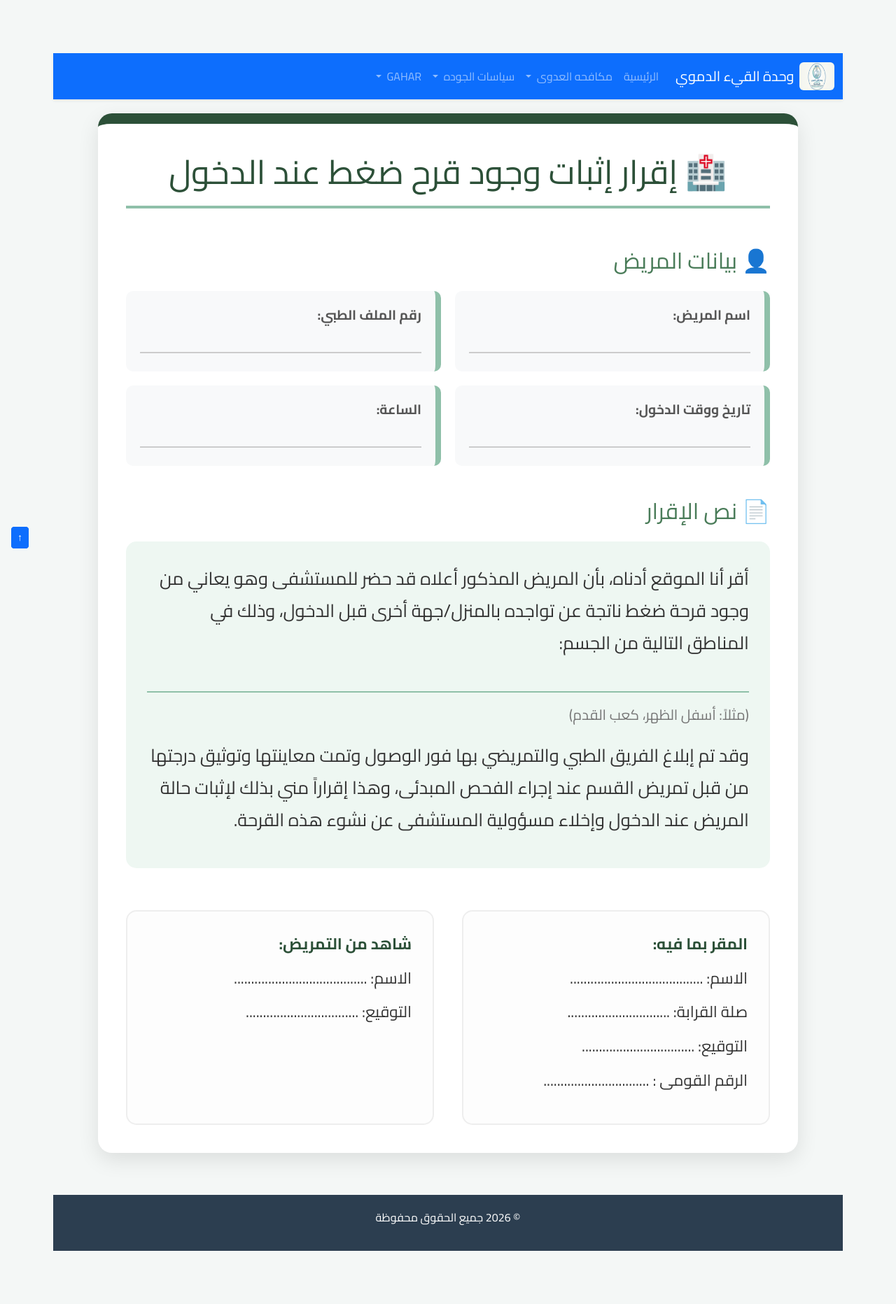
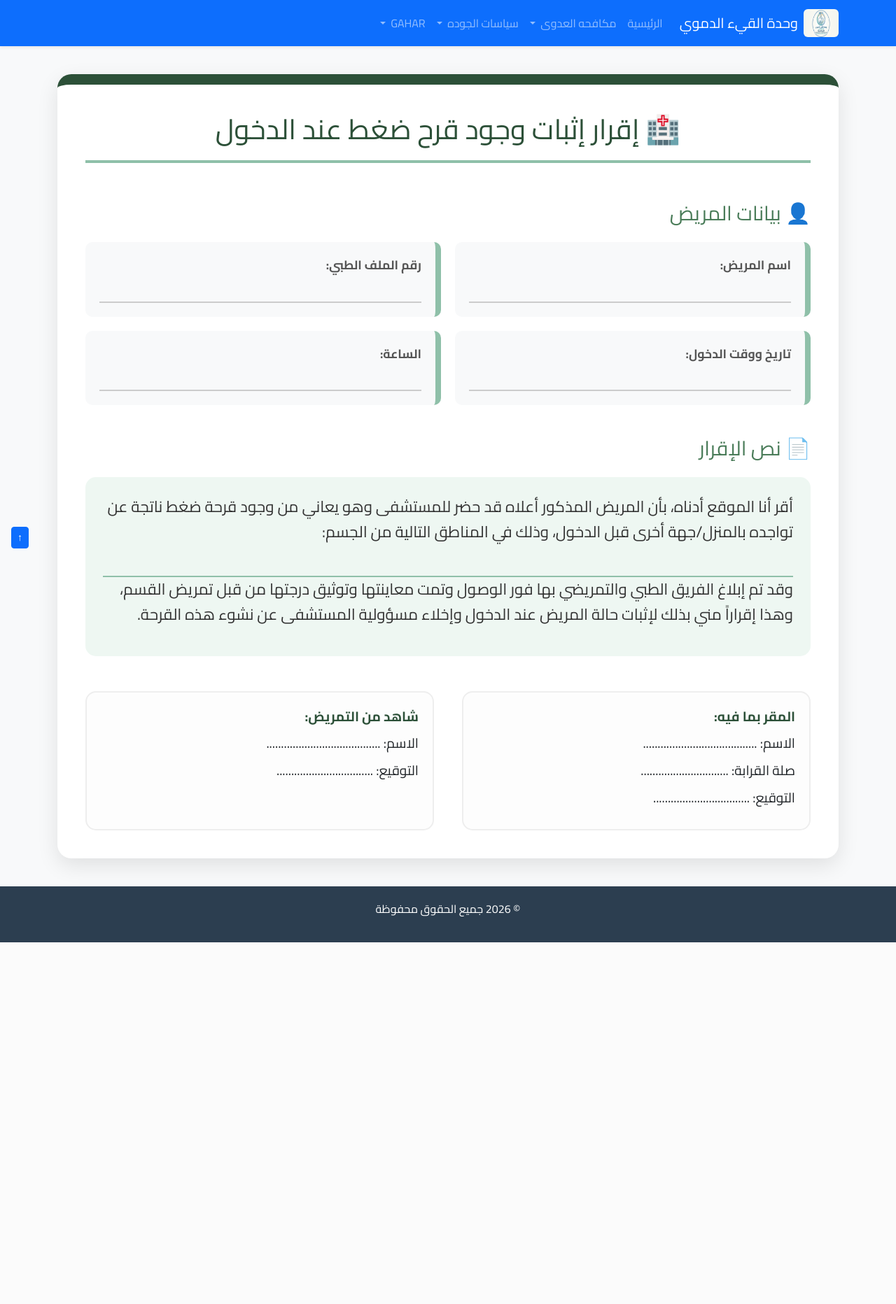
Before and after one commit to hassanelaraby46-tech/hematemsis-unit, a Django app: page /pre/ in a window 1280 px wide. Shown: the whole page at 70% size. After the commit the page ends 1347 px from the top, so only its background shows below. Run offline with Django 4.2, Linux system fonts and the light colour scheme.

Commit message:
تحديث صفحة الخدمات الإدارية

```diff
--- a/templates/hassan/base.html
+++ b/templates/hassan/base.html
@@ -1,38 +1,44 @@
 {% load static %}
 <!DOCTYPE html>
 <html lang="ar" dir="rtl">
-    <a href="#" class="btn btn-primary btn-sm position-fixed bottom-0 end-0 m-3" id="backToTop">↑</a>
-
 <head>
-    <a href="#" class="btn btn-primary btn-sm position-fixed bottom-0 end-0 m-3" id="backToTop">↑</a>
     <meta charset="UTF-8">
-    <meta name="viewport" content="width=device-width, initial-scale=1.0">
+    <meta name="viewport" content="width=device-width, initial-scale=1.0, maximum-scale=1.0, user-scalable=yes">
+    <title>وحدة القيء الدموي</title>
 
     <link rel="stylesheet" href="https://cdn.jsdelivr.net/npm/bootstrap@5.3.0/dist/css/bootstrap.rtl.min.css">
-
     <link href="https://fonts.googleapis.com/css2?family=Cairo:wght@400;700&display=swap" rel="stylesheet">
 
     <style>
-        body { font-family: 'Cairo', sans-serif; background-color: #f8f9fa; }
-        .main-content { min-height: 80vh; padding: 20px 0; }
-        footer { background-color: #2c3e50; color: white; padding: 20px 0; margin-top: 40px; text-align: center; }
+        body { font-family: 'Cairo', sans-serif; background-color: #f8f9fa; display: flex; flex-direction: column; min-height: 100vh; }
+        .main-content { flex: 1; padding: 20px 0; }
+        footer { background-color: #2c3e50; color: white; padding: 20px 0; text-align: center; margin-top: auto; }
+        #backToTop { z-index: 1000; }
     </style>
+    {% block extra_head %}{% endblock %}
+</head>
 
-    {% block extra_head %}{% endblock %}
-
+<body>
     {% include 'parts/navbar.html' %}
 
-    <main class="container main-content">
+    <main class="container-fluid main-content">
         {% block content %}{% endblock %}
     </main>
 
+    <a href="#" class="btn btn-primary btn-sm position-fixed bottom-0 end-0 m-3" id="backToTop">↑</a>
+
     <footer>
         <div class="container">
-            <p>&copy; {% now "Y" %}  جميع الحقوق محفوظة</p>
+            <p>&copy; {% now "Y" %} جميع الحقوق محفوظة</p>
         </div>
     </footer>
 
     <script src="https://cdn.jsdelivr.net/npm/bootstrap@5.3.0/dist/js/bootstrap.bundle.min.js"></script>
-    {% block extra_scripts %}{% endblock %}
+    <script>
+        document.getElementById("backToTop").addEventListener("click", function(e){
+            e.preventDefault();
+            window.scrollTo({top: 0, behavior: 'smooth'});
+        });
+    </script>
 </body>
 </html>
--- a/templates/hassan/pressure_ulcer.html
+++ b/templates/hassan/pressure_ulcer.html
@@ -1,146 +1,51 @@
 {% extends 'hassan/base.html' %}
+
 {% block content %}
-
-    <meta charset="UTF-8">
-    <title>بوستر قرح الضغط</title>
 <style>
-        /* ضبط المقاس ليكون A3 (مقاس بوستر شائع) */
-        @page { size: A3; margin: 0; }
-        body {
-            font-family: 'Cairo', 'Arial', sans-serif;
-            margin: 0;
-            padding: 2cm;
-            background-color: #f4f7f6; /* خلفية هادئة */
-            color: #333;
-        }
     .poster-container {
         background: white;
-            width: 1000px; /* يناسب عرض A3 */
-            margin: auto;
+        width:auto; /* العرض الثابت الذي تريده */
+        margin: 20px auto;
         padding: 40px;
         border-radius: 20px;
         box-shadow: 0 10px 30px rgba(0, 0, 0, 0.1);
-            border-top: 15px solid #2c5038; /* لون المستشفى */
-        }
-        h1.main-title {
-            text-align: center;
-            color: #2c5038;
-            font-size: 3em;
-            margin-bottom: 50px;
-            border-bottom: 4px solid #8fc0a9;
-            padding-bottom: 20px;
-        }
-        .section { margin-bottom: 40px; }
-        .section-title {
-            font-size: 2em;
-            color: #4a7c59;
-            margin-bottom: 20px;
-            display: flex;
-            align-items: center;
-        }
-        .field-group {
-            display: grid;
-            grid-template-columns: repeat(2, 1fr);
-            gap: 20px;
-        }
-        .field {
-            background: #f8f9fa;
-            padding: 20px;
-            border-radius: 10px;
-            border-right: 8px solid #8fc0a9;
-        }
-        .field-label {
-            font-size: 1.2em;
-            font-weight: bold;
-            color: #555;
-            display: block;
-            margin-bottom: 10px;
-        }
-        .field-input {
-            border-bottom: 2px solid #ccc;
-            width: 100%;
-            height: 30px;
-            display: inline-block;
-        }
-        .acknowledgment {
-            font-size: 1.6em;
-            line-height: 1.8;
-            background: #eef7f2;
-            padding: 30px;
-            border-radius: 15px;
-            color: #333;
-        }
-        .signature-section {
-            display: grid;
-            grid-template-columns: repeat(2, 1fr);
-            gap: 40px;
-            margin-top: 60px;
-            font-size: 1.4em;
-        }
-        .signature-box {
-            background: #fdfdfd;
-            border: 2px solid #eee;
-            padding: 30px;
-            border-radius: 15px;
-        }
-        .signature-title {
-            font-weight: bold;
-            color: #2c5038;
-            margin-bottom: 15px;
-            display: block;
-        }
-        .sig-field {
-            margin-bottom: 15px;
+        border-top: 15px solid #2c5038;
     }
 
-        /* تنسيق خاص للطباعة */
+    h1.main-title { text-align: center; color: #2c5038; font-size: 2.5rem; margin-bottom: 50px; border-bottom: 4px solid #8fc0a9; padding-bottom: 20px; }
+    .section { margin-bottom: 40px; }
+    .section-title { font-size: 1.8rem; color: #4a7c59; margin-bottom: 20px; }
+
+    .field-group { display: grid; grid-template-columns: repeat(2, 1fr); gap: 20px; }
+    .field { background: #f8f9fa; padding: 20px; border-radius: 10px; border-right: 8px solid #8fc0a9; }
+    .field-label { font-size: 1.1rem; font-weight: bold; color: #555; margin-bottom: 10px; display: block; }
+    .field-input { border-bottom: 2px solid #ccc; width: 100%; height: 30px; }
+
+    .acknowledgment { font-size: 1.4rem; line-height: 1.6; background: #eef7f2; padding: 25px; border-radius: 15px; color: #333; }
+
+    .signature-section { display: grid; grid-template-columns: repeat(2, 1fr); gap: 40px; margin-top: 50px; font-size: 1.2rem; }
+    .signature-box { background: #fdfdfd; border: 2px solid #eee; padding: 20px; border-radius: 15px; }
+    .signature-title { font-weight: bold; color: #2c5038; margin-bottom: 10px; display: block; }
+    .sig-field { margin-bottom: 10px; }
+
     @media print {
-            body { background: white; padding: 0; }
-            .poster-container {
-                box-shadow: none;
-                border: none;
-                padding: 1cm;
-            }
-            .main-title { font-size: 3.5em; }
-        }
-          @media print {
-    body {
-        padding: 0;
-        background-color: white;
-    }
-    .poster {
-        box-shadow: none;
-
-    }
-    /* إخفاء أي عناصر غير ضرورية عند الطباعة */
-    @page {
-        margin: 0; /* تقليل الهوامش ليتناسب التصميم مع الورقة */
-    }
+        body { background: white; }
+        .poster-container { box-shadow: none; border: 1px solid #2c5038; width: 100%; }
+        .navbar, footer, #backToTop { display: none; }
     }
 </style>
 
+<div class="container">
     <div class="poster-container">
         <h1 class="main-title">🏥 إقرار إثبات وجود قرح ضغط عند الدخول</h1>
 
         <div class="section">
             <div class="section-title">👤 بيانات المريض</div>
             <div class="field-group">
-                <div class="field">
-                    <span class="field-label">اسم المريض:</span>
-                    <span class="field-input"></span>
-                </div>
-                <div class="field">
-                    <span class="field-label">رقم الملف الطبي:</span>
-                    <span class="field-input"></span>
-                </div>
-                <div class="field">
-                    <span class="field-label">تاريخ ووقت الدخول:</span>
-                    <span class="field-input"></span>
-                </div>
-                <div class="field">
-                    <span class="field-label">الساعة:</span>
-                    <span class="field-input"></span>
-                </div>
+                <div class="field"><span class="field-label">اسم المريض:</span><div class="field-input"></div></div>
+                <div class="field"><span class="field-label">رقم الملف الطبي:</span><div class="field-input"></div></div>
+                <div class="field"><span class="field-label">تاريخ ووقت الدخول:</span><div class="field-input"></div></div>
+                <div class="field"><span class="field-label">الساعة:</span><div class="field-input"></div></div>
             </div>
         </div>
 
@@ -148,9 +53,8 @@
             <div class="section-title">📄 نص الإقرار</div>
             <div class="acknowledgment">
                 <p>أقر أنا الموقع أدناه، بأن المريض المذكور أعلاه قد حضر للمستشفى وهو يعاني من وجود قرحة ضغط ناتجة عن تواجده بالمنزل/جهة أخرى قبل الدخول، وذلك في المناطق التالية من الجسم:</p>
-                <div class="field-input" style="width: 100%; border-color: #8fc0a9;"></div>
-                <p style="font-size: 0.8em; color: #777;">(مثلاً: أسفل الظهر، كعب القدم)</p>
-                <p>وقد تم إبلاغ الفريق الطبي والتمريضي بها فور الوصول وتمت معاينتها وتوثيق درجتها من قبل تمريض القسم عند إجراء الفحص المبدئى، وهذا إقراراً مني بذلك لإثبات حالة المريض عند الدخول وإخلاء مسؤولية المستشفى عن نشوء هذه القرحة.</p>
+                <div class="field-input" style="border-color: #8fc0a9;"></div>
+                <p>وقد تم إبلاغ الفريق الطبي والتمريضي بها فور الوصول وتمت معاينتها وتوثيق درجتها من قبل تمريض القسم، وهذا إقراراً مني بذلك لإثبات حالة المريض عند الدخول وإخلاء مسؤولية المستشفى عن نشوء هذه القرحة.</p>
             </div>
         </div>
 
@@ -160,8 +64,6 @@
                 <div class="sig-field">الاسم: .......................................</div>
                 <div class="sig-field">صلة القرابة: ..............................</div>
                 <div class="sig-field">التوقيع: .................................</div>
-                <div class="sig-field">الرقم القومى : ...............................</div>
-
             </div>
             <div class="signature-box">
                 <span class="signature-title">شاهد من التمريض:</span>
@@ -170,7 +72,5 @@
             </div>
         </div>
     </div>
-</body>
-</html>
-
+</div>
 {% endblock %}
```
Lines whose indentation alone changed are shown as unchanged.
